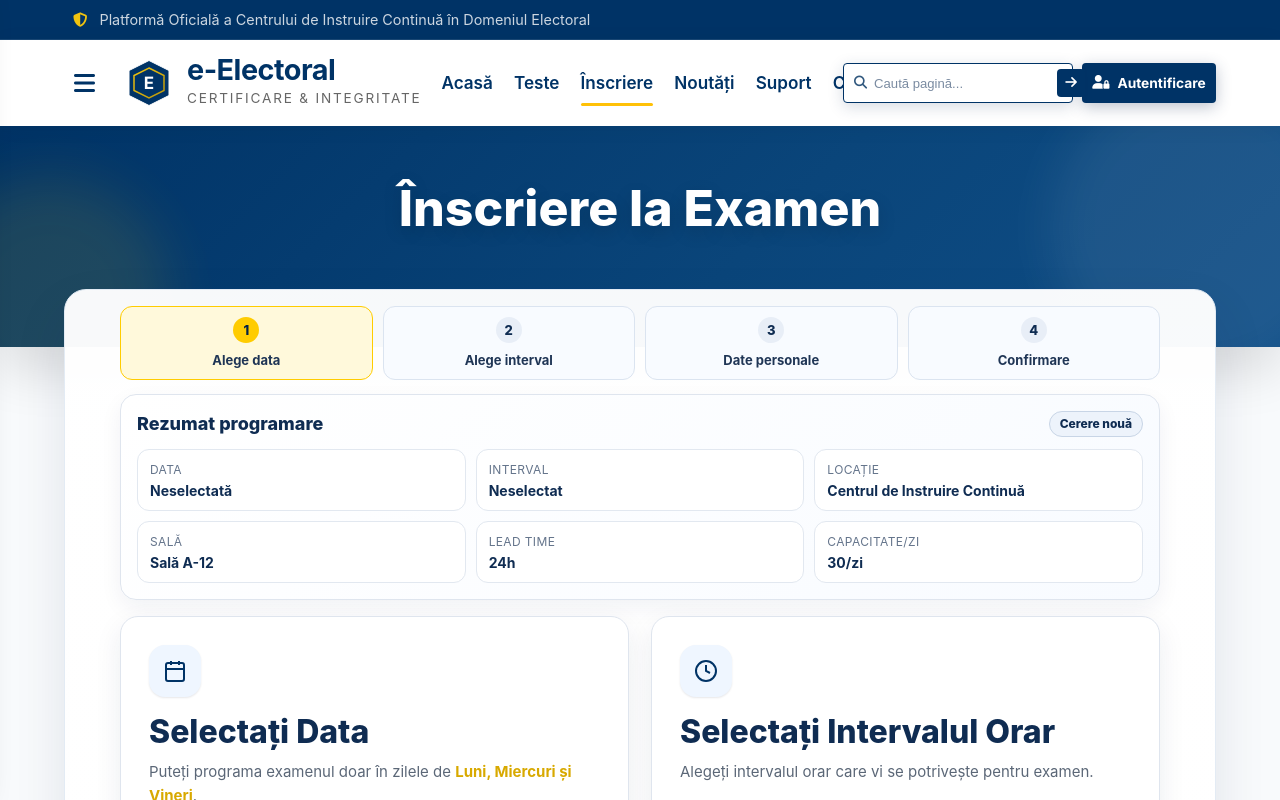
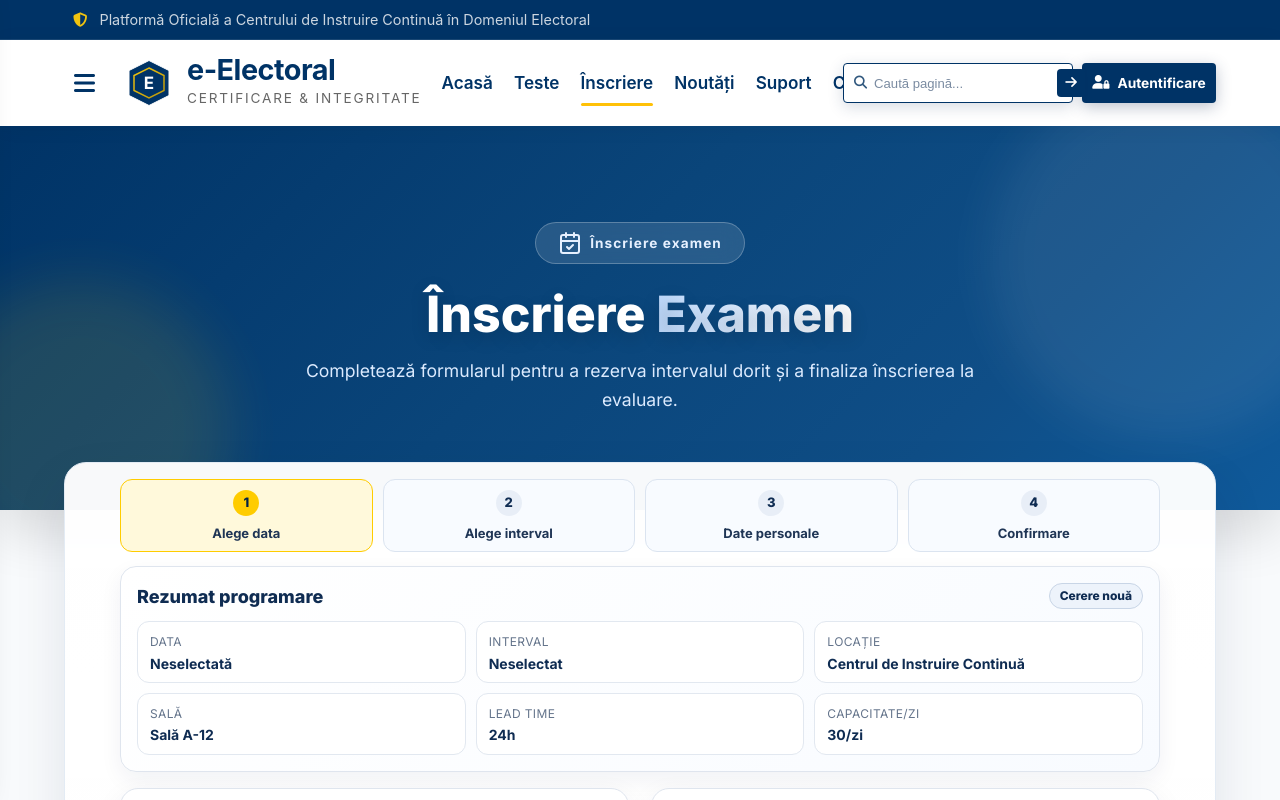
Before and after one commit to roscaiana/Proiect-MRSTweb, a React (Vite) app in the folder frontend/: page /appointment in a window 1280 px wide. Shown: the top 800 px of the page. Built offline with nearby package versions, Linux system fonts and the light colour scheme.

Commit message:
chore(pages): update inscriere hero

```diff
--- a/frontend/src/pages/exam-regist/AppointmentPage.css
+++ b/frontend/src/pages/exam-regist/AppointmentPage.css
@@ -29,6 +29,7 @@
     min-height: calc(100vh - 180px);
     padding: 0 0 56px;
     background: #f8fafc;
+    font-family: 'Inter', sans-serif;
 }
 
 .appointment-page-form .container {
@@ -38,8 +39,8 @@
 .appointment-page-form .appointment-hero-simple {
     position: relative;
     overflow: hidden;
-    background: linear-gradient(135deg, #003366 0%, #0a457a 58%, #0f4e87 100%);
-    padding: 56px 0 112px;
+    background: linear-gradient(135deg, #003366 0%, #0a457a 45%, #0f4e87 75%, #0f5a9b 100%);
+    padding: 6rem 1rem;
     box-shadow: 0 24px 48px rgba(0, 0, 0, 0.12);
 }
 
@@ -53,8 +54,8 @@
 .appointment-page-form .appointment-hero-overlay-right {
     top: -48px;
     right: -70px;
-    width: 300px;
-    height: 300px;
+    width: 360px;
+    height: 360px;
     background: rgba(255, 255, 255, 0.08);
     filter: blur(24px);
 }
@@ -62,8 +63,8 @@
 .appointment-page-form .appointment-hero-overlay-left {
     bottom: -70px;
     left: -70px;
-    width: 240px;
-    height: 240px;
+    width: 300px;
+    height: 300px;
     background: rgba(255, 204, 0, 0.12);
     filter: blur(28px);
 }
@@ -72,6 +73,22 @@
     position: relative;
     z-index: 1;
     text-align: center;
+}
+
+.appointment-page-form .appointment-hero-badge {
+    display: inline-flex;
+    align-items: center;
+    gap: 0.5rem;
+    padding: 0.5rem 1.4rem;
+    background-color: rgba(255, 255, 255, 0.12);
+    border-radius: 9999px;
+    font-size: 0.85rem;
+    font-weight: 700;
+    letter-spacing: 0.08em;
+    margin-bottom: 1.5rem;
+    border: 1px solid rgba(255, 255, 255, 0.25);
+    color: #e6f0ff;
+    backdrop-filter: blur(12px);
 }
 
 .appointment-page-form .appointment-hero-simple-content h1 {
@@ -83,8 +100,24 @@
     text-shadow: 0 6px 18px rgba(0, 0, 0, 0.15);
 }
 
+.appointment-page-form .appointment-hero-title-highlight {
+    background: linear-gradient(to right, #bfdbfe, #ffffff);
+    -webkit-background-clip: text;
+    background-clip: text;
+    -webkit-text-fill-color: transparent;
+}
+
+.appointment-page-form .appointment-hero-subtitle {
+    margin-top: 1rem;
+    color: #dbeafe;
+    font-size: 1.1rem;
+    max-width: 720px;
+    margin-left: auto;
+    margin-right: auto;
+}
+
 .appointment-page-form .appointment-content-shell {
-    margin-top: -58px;
+    margin-top: -3rem;
     position: relative;
     z-index: 2;
 }
@@ -915,14 +948,6 @@
         padding-bottom: 34px;
     }
 
-    .appointment-page-form .appointment-hero-simple {
-        padding: 38px 0 86px;
-    }
-
-    .appointment-page-form .appointment-content-shell {
-        margin-top: -40px;
-    }
-
     .appointment-page-form .appointment-content-panel {
         border-radius: 16px;
         padding: 10px;
@@ -930,16 +955,8 @@
 }
 
 @media (max-width: 560px) {
-    .appointment-page-form .appointment-hero-simple {
-        padding: 30px 0 70px;
-    }
-
     .appointment-page-form .appointment-hero-simple-content h1 {
         font-size: clamp(26px, 9vw, 36px);
-    }
-
-    .appointment-page-form .appointment-content-shell {
-        margin-top: -28px;
     }
 
     .appointment-page .appointment-stepper {
--- a/frontend/src/pages/exam-regist/AppointmentPage.tsx
+++ b/frontend/src/pages/exam-regist/AppointmentPage.tsx
@@ -1,4 +1,5 @@
 import React, { useEffect, useState, useMemo } from 'react';
+import { CalendarCheck } from 'lucide-react';
 import { AppointmentFormData, FormErrors, TIME_SLOTS } from '../../types/appointment';
 import { useLocation } from 'react-router-dom';
 import {
@@ -652,7 +653,16 @@ const AppointmentPage: React.FC = () => {
                 <div className="appointment-hero-overlay appointment-hero-overlay-left" />
                 <div className="container">
                     <div className="appointment-hero-simple-content">
-                        <h1 id="appointment-page-title">Înscriere la Examen</h1>
+                        <div className="appointment-hero-badge">
+                            <CalendarCheck className="w-4 h-4 text-blue-200" />
+                            <span className="uppercase">Înscriere examen</span>
+                        </div>
+                        <h1 id="appointment-page-title">
+                            Înscriere <span className="appointment-hero-title-highlight">Examen</span>
+                        </h1>
+                        <p className="appointment-hero-subtitle">
+                            Completează formularul pentru a rezerva intervalul dorit și a finaliza înscrierea la evaluare.
+                        </p>
                     </div>
                 </div>
             </section>
```
